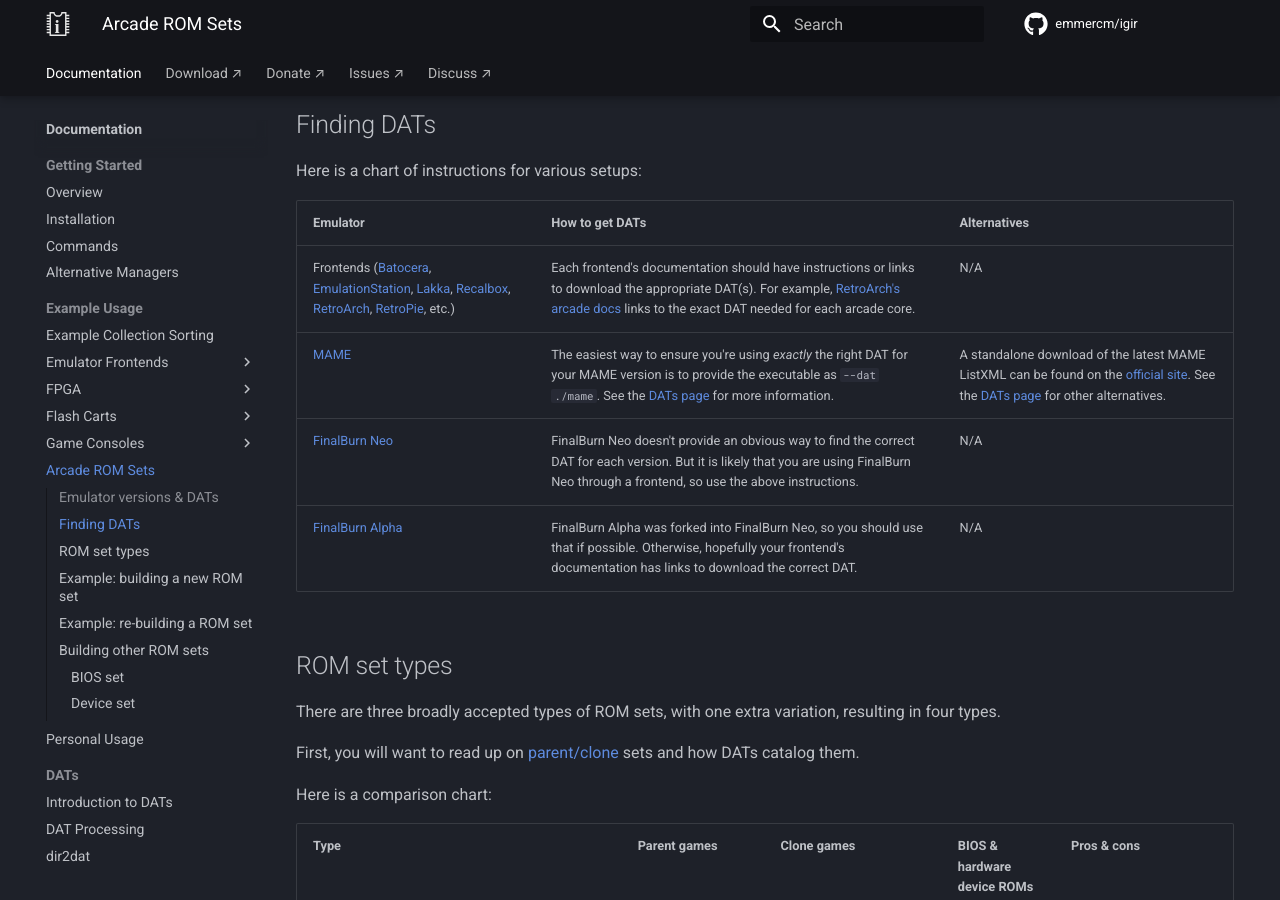
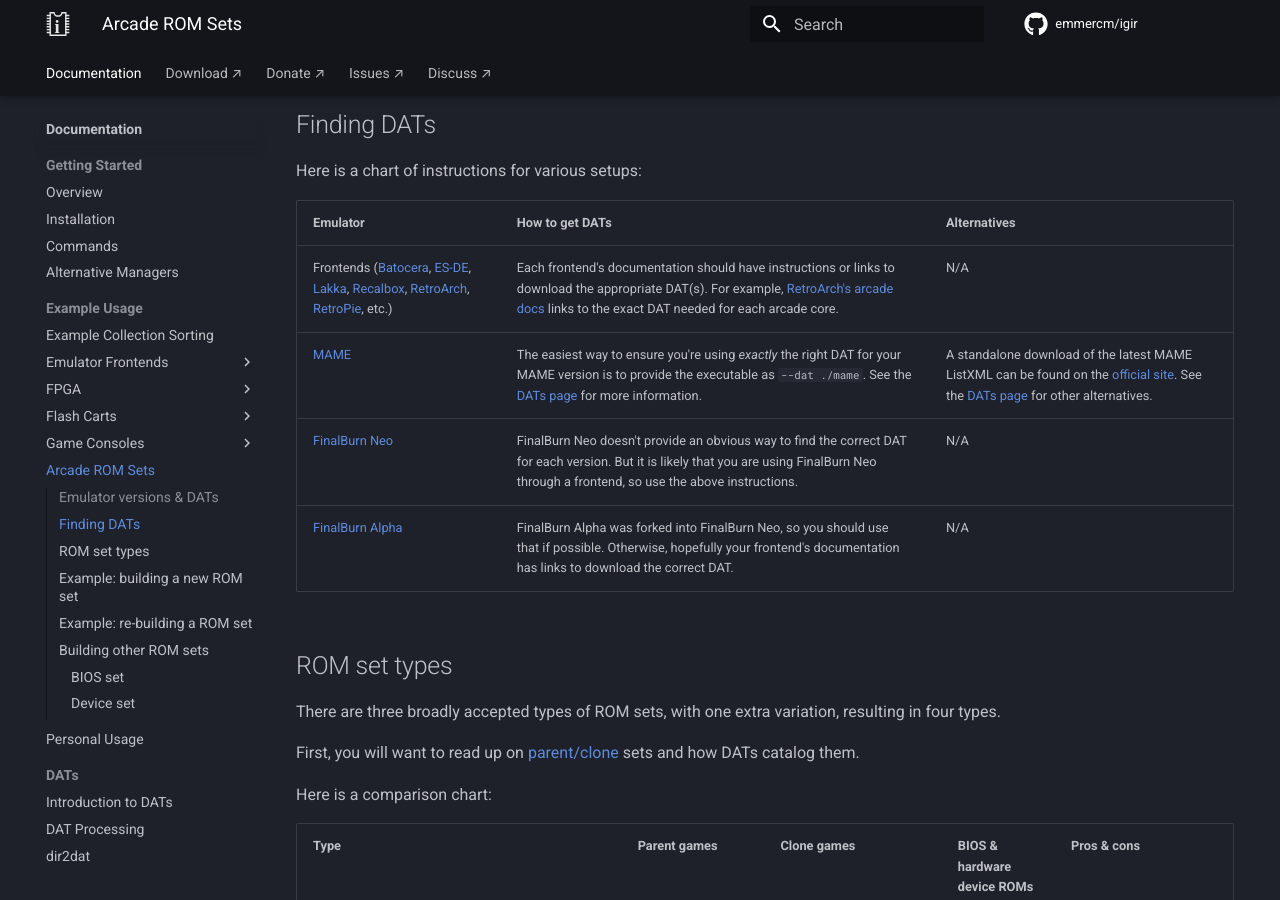
Before and after one commit to emmercm/igir, an MkDocs documentation site: the page built from docs/usage/arcade.md, in a window 1280 px wide and 900 px high, scrolled down 900 px. Built offline with MkDocs 1.6.1 and Material for MkDocs 9.7.7, drawn with Linux system fonts in a browser that asks for light colours; comment, search, counter and statistics services are not loaded.

Commit message:
Update arcade.md

```diff
--- a/docs/usage/arcade.md
+++ b/docs/usage/arcade.md
@@ -26,7 +26,7 @@
 
 | Emulator                                                                                                                                                                                                                           | How to get DATs                                                                                                                                                                                                                                                                                                   | Alternatives                                                                                                                                                                                                        |
 |------------------------------------------------------------------------------------------------------------------------------------------------------------------------------------------------------------------------------------|-------------------------------------------------------------------------------------------------------------------------------------------------------------------------------------------------------------------------------------------------------------------------------------------------------------------|:--------------------------------------------------------------------------------------------------------------------------------------------------------------------------------------------------------------------|
-| Frontends ([Batocera](desktop/batocera.md), [EmulationStation](desktop/emulationstation.md), [Lakka](desktop/lakka.md), [Recalbox](desktop/recalbox.md), [RetroArch](desktop/retroarch.md), [RetroPie](desktop/retropie.md), etc.) | Each frontend's documentation should have instructions or links to download the appropriate DAT(s). For example, [RetroArch's arcade docs](https://docs.libretro.com/guides/arcade-getting-started/#step-3-use-the-correct-version-romsets-for-that-emulator) links to the exact DAT needed for each arcade core. | N/A                                                                                                                                                                                                                 |
+| Frontends ([Batocera](desktop/batocera.md), [ES-DE](desktop/es-de.md), [Lakka](desktop/lakka.md), [Recalbox](desktop/recalbox.md), [RetroArch](desktop/retroarch.md), [RetroPie](desktop/retropie.md), etc.) | Each frontend's documentation should have instructions or links to download the appropriate DAT(s). For example, [RetroArch's arcade docs](https://docs.libretro.com/guides/arcade-getting-started/#step-3-use-the-correct-version-romsets-for-that-emulator) links to the exact DAT needed for each arcade core. | N/A                                                                                                                                                                                                                 |
 | [MAME](https://www.mamedev.org/)                                                                                                                                                                                                   | The easiest way to ensure you're using _exactly_ the right DAT for your MAME version is to provide the executable as `--dat ./mame`. See the [DATs page](../dats/processing.md) for more information.                                                                                                             | A standalone download of the latest MAME ListXML can be found on the [official site](https://www.mamedev.org/release.html). See the [DATs page](../dats/introduction.md#dat-release-groups) for other alternatives. |
 | [FinalBurn Neo](https://github.com/finalburnneo/FBNeo)                                                                                                                                                                             | FinalBurn Neo doesn't provide an obvious way to find the correct DAT for each version. But it is likely that you are using FinalBurn Neo through a frontend, so use the above instructions.                                                                                                                       | N/A                                                                                                                                                                                                                 |
 | [FinalBurn Alpha](https://www.fbalpha.com/)                                                                                                                                                                                        | FinalBurn Alpha was forked into FinalBurn Neo, so you should use that if possible. Otherwise, hopefully your frontend's documentation has links to download the correct DAT.                                                                                                                                      | N/A                                                                                                                                                                                                                 |
```
